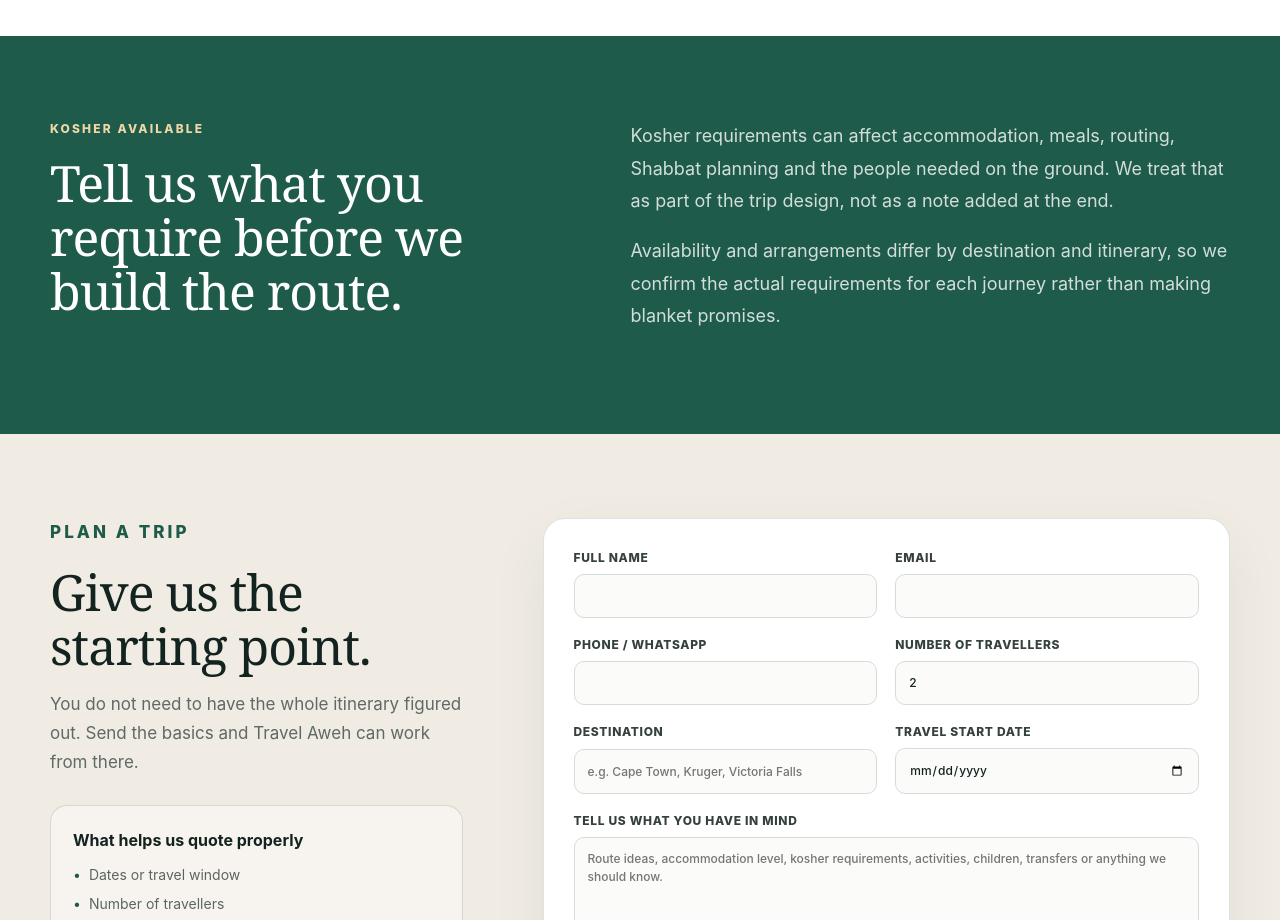
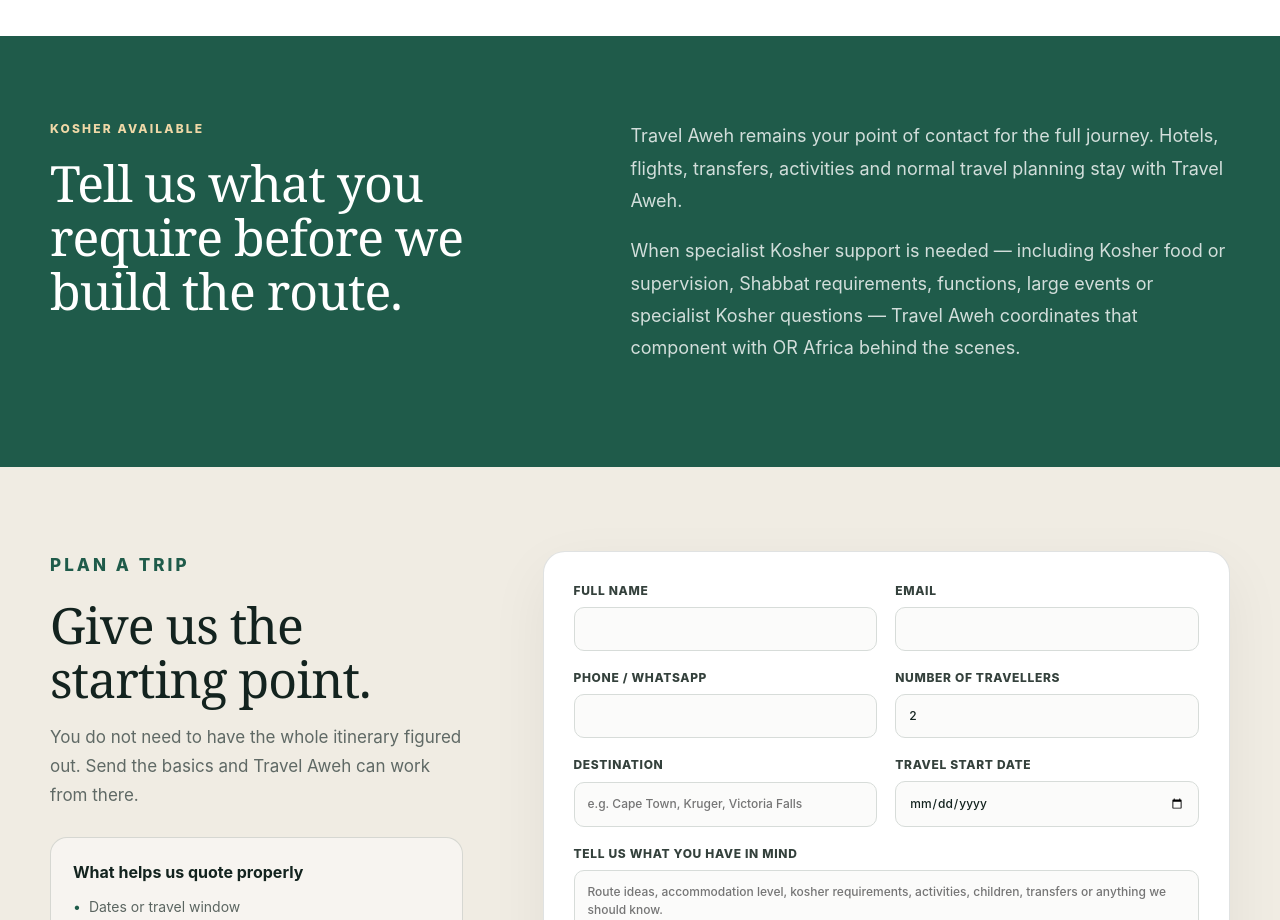
Before and after one commit to girschen-crypto/Aweh-Kosher, a React (Vite) app: page / in a window 1280 px wide. Shown: the part 2240-3160 px from the top of the page. Built offline with nearby package versions, Linux system fonts and the light colour scheme; no server answers.

Commit message:
Refine Kosher handoff: Travel Aweh owns client, OR Africa handles specialist Kosher component

```diff
--- a/src/App.tsx
+++ b/src/App.tsx
@@ -176,7 +176,9 @@
           destination: enquiry.destination,
           start_date: enquiry.start_date || undefined,
           num_guests: Number(enquiry.num_guests || 1),
-          notes: enquiry.notes,
+          notes: planner.kosher
+            ? `${enquiry.notes}\n\nKOSHER SPECIALIST HANDOFF: Travel Aweh remains client-facing and keeps all normal travel bookings. Coordinate only the Kosher component with OR Africa. Requirement: ${planner.kosher_level}.`
+            : enquiry.notes,
         }),
       });
       const data = await response.json().catch(() => ({}));
@@ -290,7 +292,7 @@
                 <ol>{quickPlan.days.map((day, index) => <li key={day}><span>Day {index + 1}</span><p>{day}</p></li>)}</ol>
                 {planner.kosher && <div className="kosherPlanNote">
                   <strong>Kosher planning is active</strong>
-                  <span>We will treat meals, accommodation suitability, routing and Shabbat considerations as part of the trip design rather than a last-minute request.</span>
+                  <span>Travel Aweh remains your point of contact and handles the normal travel booking. Only the specialist Kosher component is coordinated with OR Africa where needed.</span>
                 </div>}
                 <div className="moneyActions">
                   <button onClick={() => requestService('stays')}>Find accommodation</button>
@@ -359,8 +361,8 @@
             <h2>Tell us what you require before we build the route.</h2>
           </div>
           <div className="kosherCopy">
-            <p>Kosher requirements can affect accommodation, meals, routing, Shabbat planning and the people needed on the ground. We treat that as part of the trip design, not as a note added at the end.</p>
-            <p>Availability and arrangements differ by destination and itinerary, so we confirm the actual requirements for each journey rather than making blanket promises.</p>
+            <p>Travel Aweh remains your point of contact for the full journey. Hotels, flights, transfers, activities and normal travel planning stay with Travel Aweh.</p>
+            <p>When specialist Kosher support is needed — including Kosher food or supervision, Shabbat requirements, functions, large events or specialist Kosher questions — Travel Aweh coordinates that component with OR Africa behind the scenes.</p>
           </div>
         </div>
       </section>
```
